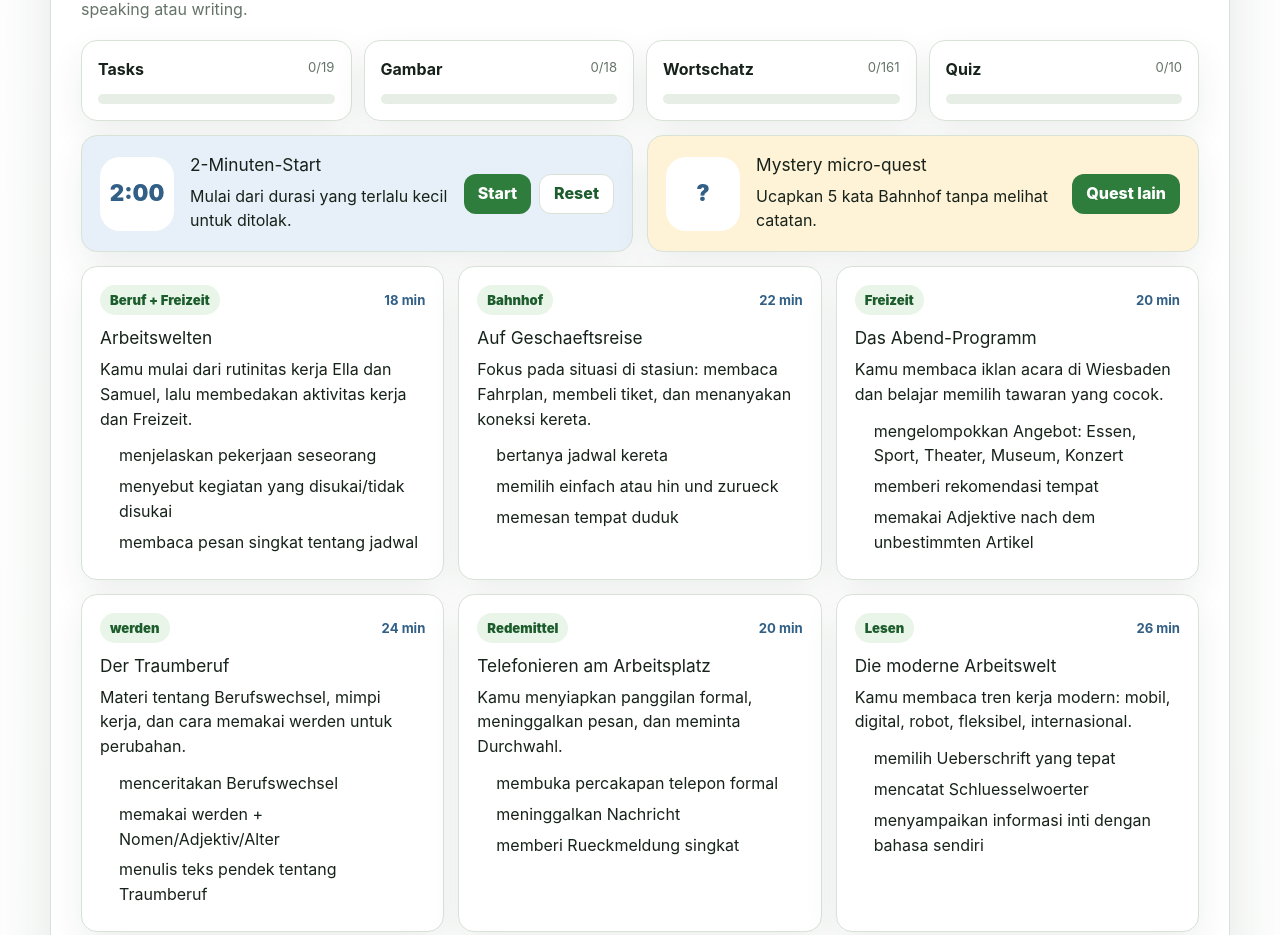
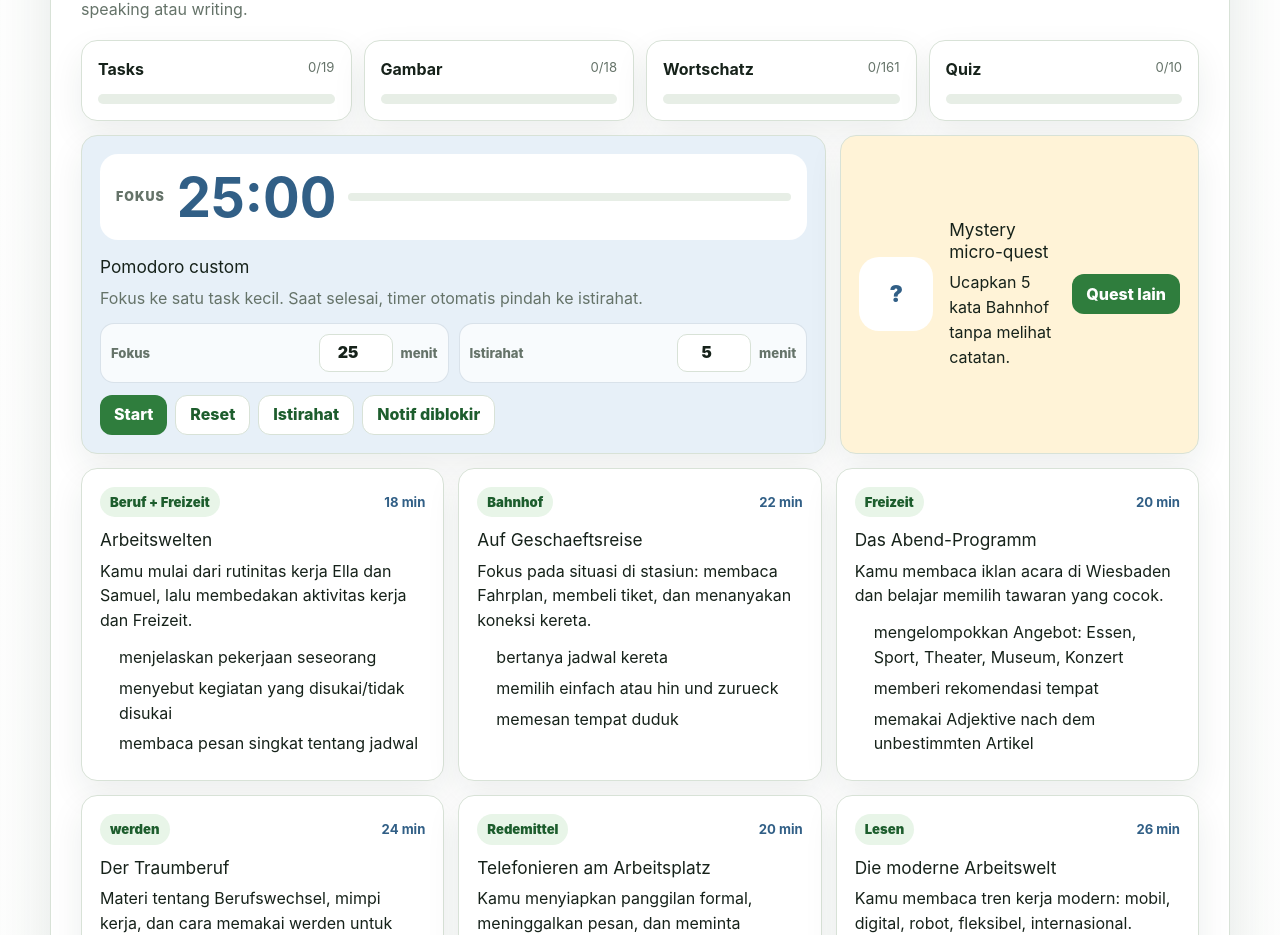
Before and after one commit to divorahim13/belajarperkapiteldivo, a Next.js app: page / in a window 1280 px wide. Shown: the part 1560-2495 px from the top of the page. Built offline with nearby package versions, Linux system fonts and the light colour scheme.

Commit message:
Add custom Pomodoro timer

```diff
--- a/app/globals.css
+++ b/app/globals.css
@@ -387,6 +387,11 @@ section[id] {
   color: var(--green-dark);
 }
 
+.ghost-button:disabled {
+  cursor: default;
+  opacity: 0.62;
+}
+
 .done-button {
   background: var(--amber-soft);
   color: #7b5417;
@@ -425,7 +430,7 @@ section[id] {
 }
 
 .habit-row {
-  grid-template-columns: repeat(2, minmax(0, 1fr));
+  grid-template-columns: minmax(0, 1.35fr) minmax(280px, 0.65fr);
   margin-bottom: 14px;
 }
 
@@ -440,6 +445,92 @@ section[id] {
 
 .focus-box.accent {
   background: var(--amber-soft);
+}
+
+.pomodoro-box {
+  grid-template-columns: 1fr;
+  align-items: stretch;
+}
+
+.pomodoro-box.break-mode {
+  background: var(--mint);
+}
+
+.pomodoro-clock {
+  display: grid;
+  grid-template-columns: auto auto minmax(0, 1fr);
+  gap: 12px;
+  align-items: center;
+  border-radius: 18px;
+  background: white;
+  padding: 16px;
+  text-align: left;
+}
+
+.pomodoro-clock > span {
+  color: var(--muted);
+  font-size: 0.78rem;
+  font-weight: 900;
+  letter-spacing: 0.08em;
+  text-transform: uppercase;
+}
+
+.pomodoro-clock > strong {
+  color: var(--blue);
+  font-size: clamp(2.15rem, 5vw, 3.4rem);
+  line-height: 1;
+}
+
+.pomodoro-track {
+  height: 8px;
+}
+
+.pomodoro-content {
+  display: grid;
+  gap: 12px;
+  align-content: center;
+}
+
+.pomodoro-content p {
+  margin-bottom: 0;
+  color: var(--muted);
+}
+
+.pomodoro-settings {
+  display: grid;
+  grid-template-columns: repeat(2, minmax(0, 1fr));
+  gap: 10px;
+}
+
+.pomodoro-settings label {
+  display: grid;
+  grid-template-columns: minmax(0, 1fr) 74px auto;
+  gap: 8px;
+  align-items: center;
+  border: 1px solid rgba(49, 95, 134, 0.16);
+  border-radius: 14px;
+  background: rgba(255, 255, 255, 0.72);
+  padding: 10px;
+}
+
+.pomodoro-settings label > span,
+.pomodoro-settings em {
+  color: var(--muted);
+  font-size: 0.82rem;
+  font-style: normal;
+  font-weight: 800;
+}
+
+.pomodoro-settings input {
+  width: 100%;
+  min-height: 38px;
+  border: 1px solid var(--line);
+  border-radius: 10px;
+  background: white;
+  color: var(--ink);
+  font-weight: 900;
+  padding: 0 8px;
+  text-align: center;
 }
 
 .timer {
@@ -858,6 +949,15 @@ section[id] {
     grid-template-columns: 1fr;
   }
 
+  .pomodoro-clock,
+  .pomodoro-settings {
+    grid-template-columns: 1fr;
+  }
+
+  .pomodoro-clock {
+    text-align: center;
+  }
+
   .timer {
     width: 100%;
     height: 62px;
--- a/app/page.tsx
+++ b/app/page.tsx
@@ -31,7 +31,13 @@ type Toast = {
   id: number;
 };
 
+type PomodoroMode = "focus" | "break";
+
 const STORAGE_KEY = "deutsch-kapitel-6-progress-v1";
+const DEFAULT_FOCUS_MINUTES = 25;
+const DEFAULT_BREAK_MINUTES = 5;
+const MIN_POMODORO_MINUTES = 1;
+const MAX_POMODORO_MINUTES = 90;
 
 const defaultProgress: ProgressState = {
   selectedChapter: "6",
@@ -137,6 +143,11 @@ function wordKey(item: VocabItem) {
   return item.de;
 }
 
+function clampPomodoroMinutes(value: number, fallback: number) {
+  if (!Number.isFinite(value)) return fallback;
+  return Math.min(MAX_POMODORO_MINUTES, Math.max(MIN_POMODORO_MINUTES, Math.round(value)));
+}
+
 export default function Home() {
   const [progress, setProgress] = useState<ProgressState>(() => {
     if (typeof window === "undefined") return defaultProgress;
@@ -147,8 +158,16 @@ export default function Home() {
   const [search, setSearch] = useState("");
   const [cardIndex, setCardIndex] = useState(0);
   const [cardFlipped, setCardFlipped] = useState(false);
-  const [timer, setTimer] = useState(120);
+  const [focusMinutes, setFocusMinutes] = useState(DEFAULT_FOCUS_MINUTES);
+  const [breakMinutes, setBreakMinutes] = useState(DEFAULT_BREAK_MINUTES);
+  const [pomodoroMode, setPomodoroMode] = useState<PomodoroMode>("focus");
+  const [timer, setTimer] = useState(DEFAULT_FOCUS_MINUTES * 60);
+  const [timerDuration, setTimerDuration] = useState(DEFAULT_FOCUS_MINUTES * 60);
   const [timerRunning, setTimerRunning] = useState(false);
+  const [notificationPermission, setNotificationPermission] = useState<NotificationPermission | "unsupported">(() => {
+    if (typeof window === "undefined" || !("Notification" in window)) return "unsupported";
+    return Notification.permission;
+  });
   const rewardCursor = useRef(0);
 
   const allWords = useMemo(
@@ -181,6 +200,20 @@ export default function Home() {
   const streak = calcStreak(progress.studyDays);
   const currentCard = filteredWords[Math.min(cardIndex, Math.max(filteredWords.length - 1, 0))];
   const nextTask = studyTasks.find((task) => !progress.completedTasks[task.id]);
+  const pomodoroProgress = percent(timerDuration - timer, timerDuration);
+  const pomodoroModeLabel = pomodoroMode === "focus" ? "Fokus" : "Istirahat";
+  const pomodoroHint =
+    pomodoroMode === "focus"
+      ? "Fokus ke satu task kecil. Saat selesai, timer otomatis pindah ke istirahat."
+      : "Istirahat dulu. Saat selesai, timer kembali ke sesi fokus.";
+  const notificationLabel =
+    notificationPermission === "granted"
+      ? "Notif aktif"
+      : notificationPermission === "denied"
+        ? "Notif diblokir"
+        : notificationPermission === "unsupported"
+          ? "Notif tidak tersedia"
+          : "Aktifkan notif";
 
   const showToast = useCallback((text: string) => {
     const id = Date.now();
@@ -188,6 +221,13 @@ export default function Home() {
     window.setTimeout(() => {
       setToast((current) => (current?.id === id ? null : current));
     }, 2600);
+  }, []);
+
+  const showPomodoroNotification = useCallback((title: string, body: string) => {
+    if (typeof window === "undefined" || !("Notification" in window)) return;
+    if (Notification.permission === "granted") {
+      new Notification(title, { body });
+    }
   }, []);
 
   useEffect(() => {
@@ -199,19 +239,30 @@ export default function Home() {
 
     const interval = window.setInterval(() => {
       setTimer((value) => {
-        if (value <= 1) {
+        if (value > 1) return value - 1;
+
         window.clearInterval(interval);
+
+        const completedMode = pomodoroMode;
+        const nextMode: PomodoroMode = completedMode === "focus" ? "break" : "focus";
+        const nextDuration = (nextMode === "focus" ? focusMinutes : breakMinutes) * 60;
+        const message =
+          completedMode === "focus"
+            ? "Sesi fokus selesai. Waktunya istirahat."
+            : "Istirahat selesai. Siap fokus lagi.";
+
         setTimerRunning(false);
-          showToast("Sprint 2 menit selesai. Tandai satu tugas kecil sekarang.");
-          return 0;
-        }
+        setPomodoroMode(nextMode);
+        setTimerDuration(nextDuration);
+        showToast(message);
+        showPomodoroNotification(completedMode === "focus" ? "Fokus selesai" : "Istirahat selesai", message);
 
-        return value - 1;
+        return nextDuration;
       });
     }, 1000);
 
     return () => window.clearInterval(interval);
-  }, [showToast, timerRunning]);
+  }, [breakMinutes, focusMinutes, pomodoroMode, showPomodoroNotification, showToast, timerRunning]);
 
   function randomReward(prefix: string) {
     rewardCursor.current = (rewardCursor.current + 1) % rewardLines.length;
@@ -269,8 +320,53 @@ export default function Home() {
     setChallengeIndex((value) => (value + 1) % microChallenges.length);
   }
 
+  function updatePomodoroMinutes(mode: PomodoroMode, value: number) {
+    const fallback = mode === "focus" ? DEFAULT_FOCUS_MINUTES : DEFAULT_BREAK_MINUTES;
+    const minutes = clampPomodoroMinutes(value, fallback);
+
+    if (mode === "focus") {
+      setFocusMinutes(minutes);
+    } else {
+      setBreakMinutes(minutes);
+    }
+
+    if (!timerRunning && pomodoroMode === mode) {
+      const duration = minutes * 60;
+      setTimer(duration);
+      setTimerDuration(duration);
+    }
+  }
+
+  function switchPomodoroMode(mode: PomodoroMode) {
+    const duration = (mode === "focus" ? focusMinutes : breakMinutes) * 60;
+    setPomodoroMode(mode);
+    setTimer(duration);
+    setTimerDuration(duration);
+    setTimerRunning(false);
+  }
+
+  function skipPomodoroMode() {
+    const nextMode: PomodoroMode = pomodoroMode === "focus" ? "break" : "focus";
+    switchPomodoroMode(nextMode);
+    showToast(nextMode === "break" ? "Pindah ke istirahat." : "Pindah ke fokus.");
+  }
+
+  async function requestPomodoroNotifications() {
+    if (typeof window === "undefined" || !("Notification" in window)) {
+      setNotificationPermission("unsupported");
+      showToast("Notifikasi browser tidak tersedia di perangkat ini.");
+      return;
+    }
+
+    const permission = await Notification.requestPermission();
+    setNotificationPermission(permission);
+    showToast(permission === "granted" ? "Notifikasi Pomodoro aktif." : "Notifikasi belum aktif.");
+  }
+
   function resetTimer() {
-    setTimer(120);
+    const duration = (pomodoroMode === "focus" ? focusMinutes : breakMinutes) * 60;
+    setTimer(duration);
+    setTimerDuration(duration);
     setTimerRunning(false);
   }
 
@@ -392,12 +488,48 @@ export default function Home() {
             </div>
 
             <div className="habit-row">
-              <div className="focus-box">
-                <span className="timer">{formatTimer(timer)}</span>
+              <div className={`focus-box pomodoro-box ${pomodoroMode === "break" ? "break-mode" : ""}`}>
+                <div className="pomodoro-clock" aria-live="polite">
+                  <span>{pomodoroModeLabel}</span>
+                  <strong>{formatTimer(timer)}</strong>
+                  <div className="bar-track pomodoro-track" aria-label={`Pomodoro ${pomodoroProgress}%`}>
+                    <span style={{ width: `${pomodoroProgress}%` }} />
+                  </div>
+                </div>
+
+                <div className="pomodoro-content">
                   <div>
-                  <h3>2-Minuten-Start</h3>
-                  <p>Mulai dari durasi yang terlalu kecil untuk ditolak.</p>
+                    <h3>Pomodoro custom</h3>
+                    <p>{pomodoroHint}</p>
                   </div>
+
+                  <div className="pomodoro-settings" aria-label="Pengaturan Pomodoro">
+                    <label>
+                      <span>Fokus</span>
+                      <input
+                        aria-label="Durasi fokus dalam menit"
+                        max={MAX_POMODORO_MINUTES}
+                        min={MIN_POMODORO_MINUTES}
+                        type="number"
+                        value={focusMinutes}
+                        onChange={(event) => updatePomodoroMinutes("focus", event.currentTarget.valueAsNumber)}
+                      />
+                      <em>menit</em>
+                    </label>
+                    <label>
+                      <span>Istirahat</span>
+                      <input
+                        aria-label="Durasi istirahat dalam menit"
+                        max={MAX_POMODORO_MINUTES}
+                        min={MIN_POMODORO_MINUTES}
+                        type="number"
+                        value={breakMinutes}
+                        onChange={(event) => updatePomodoroMinutes("break", event.currentTarget.valueAsNumber)}
+                      />
+                      <em>menit</em>
+                    </label>
+                  </div>
+
                   <div className="button-row">
                     <button className="primary-button" type="button" onClick={() => setTimerRunning((value) => !value)}>
                       {timerRunning ? "Pause" : "Start"}
@@ -405,6 +537,18 @@ export default function Home() {
                     <button className="ghost-button" type="button" onClick={resetTimer}>
                       Reset
                     </button>
+                    <button className="ghost-button" type="button" onClick={skipPomodoroMode}>
+                      {pomodoroMode === "focus" ? "Istirahat" : "Fokus"}
+                    </button>
+                    <button
+                      className="ghost-button"
+                      disabled={notificationPermission === "granted" || notificationPermission === "unsupported"}
+                      type="button"
+                      onClick={requestPomodoroNotifications}
+                    >
+                      {notificationLabel}
+                    </button>
+                  </div>
                 </div>
               </div>
 
```
Lines whose indentation alone changed are shown as unchanged.
